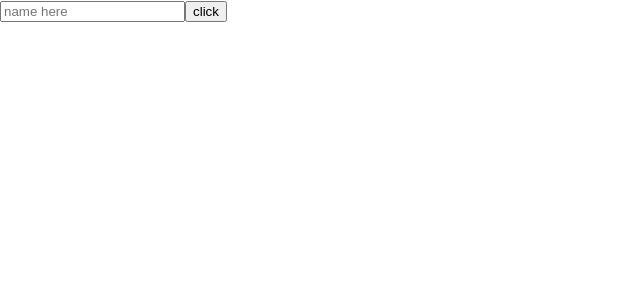
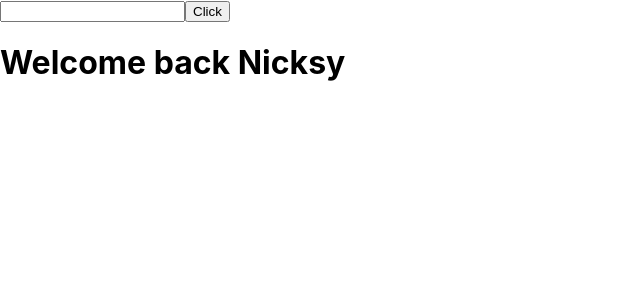
Before and after one commit to NicksyRop/react-test-web, a React (Create React App) app: page / in a window 1280 px wide. Shown: the top 300 px of the page, without its empty margins (0-640 px from the left). Built offline with nearby package versions, Linux system fonts and the light colour scheme.

Commit message:
added useContext to Login and Profile child component that can access username and setUsername function from the parent

```diff
--- a/src/App.js
+++ b/src/App.js
@@ -1,28 +1,28 @@
-import React, {  useRef } from "react";
+import React, {  createContext, useState } from "react";
+import Login from "./components/Login";
+import { Profile } from "./components/Profile";
+
+export const UserContext = createContext(null)
 
 
 
 
 function App() {
 
-  const inputRef = useRef(null);
-
-
-  const onclick = () =>{
-
-    console.log(inputRef.current.value);
-  }
+  const [username ,setUsername] = useState("Nicksy");
 
 
 
   return (
-    <div>
+    <UserContext.Provider value={{ username , setUsername}}>
+
+    <Login />
+    <Profile />
+
+    </UserContext.Provider >
 
 
-      <input type="text"  ref={inputRef} placeholder="name here" />
 
-      <button onClick={onclick}>click</button>
-    </div>
 
 
   );
--- /dev/null
+++ b/src/components/Login.js
@@ -0,0 +1,32 @@
+import React, { useContext, useState } from "react";
+
+import { UserContext } from "../App";
+
+const Login = () => {
+
+    const { setUsername} = useContext(UserContext);
+
+    const [newname,setNewName] = useState("");
+
+    const hundleSubit = (e) =>{
+
+        e.preventDefault()
+
+        setUsername(newname)
+
+
+    }
+  return <div>
+    <form onSubmit={hundleSubit}>
+
+    <input type="text"  onChange={ (e) => setNewName(e.target.value)} />
+
+    <button type="submit">Click</button>
+
+
+    </form>
+
+  </div>;
+};
+
+export default Login;
--- /dev/null
+++ b/src/components/Profile.js
@@ -0,0 +1,14 @@
+import React, { useContext } from "react";
+import { UserContext } from "../App";
+
+
+
+
+export const Profile = () => {
+
+    const { username , setUsername} = useContext(UserContext)
+  return <div>
+
+    <h1>Welcome back { username }</h1>
+  </div>;
+};
```
